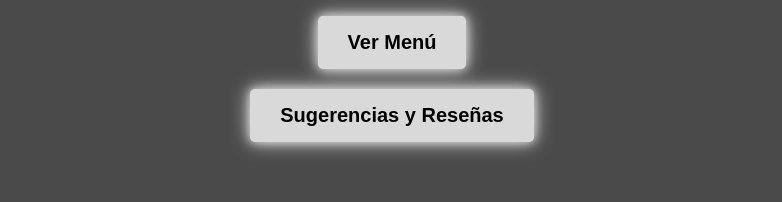
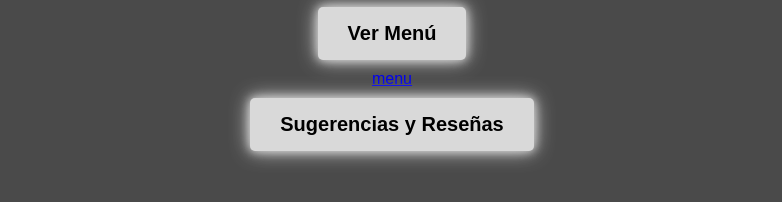
Before and after one commit to Miguel-9944/Migueling-in, a plain HTML site: page index.html in a window 1280 px wide. Shown: the part 502-704 px from the top of the page, without its empty margins (248-1030 px from the left). Drawn offline with Linux system fonts and the light colour scheme.

Commit message:
Update index.html

```diff
--- a/index.html
+++ b/index.html
@@ -56,6 +56,7 @@
     <img src="Miguel.jpg" alt="Pizzeria Logo" class="logo">
 
     <a href="Pizzeria.html" class="menu-button">Ver Menú</a>
+    <a href="Pizzeria.html" target="_blank">menu</a>
     <a href="https://docs.google.com/forms/d/e/1FAIpQLSdVvX8TwA3KrKGDWOcR4cqOq-5ctl1UPwTe-Vc2A3J8ezQtkQ/viewform?usp=header"
        class="review-button">Sugerencias y Reseñas</a>
 </body>
```
